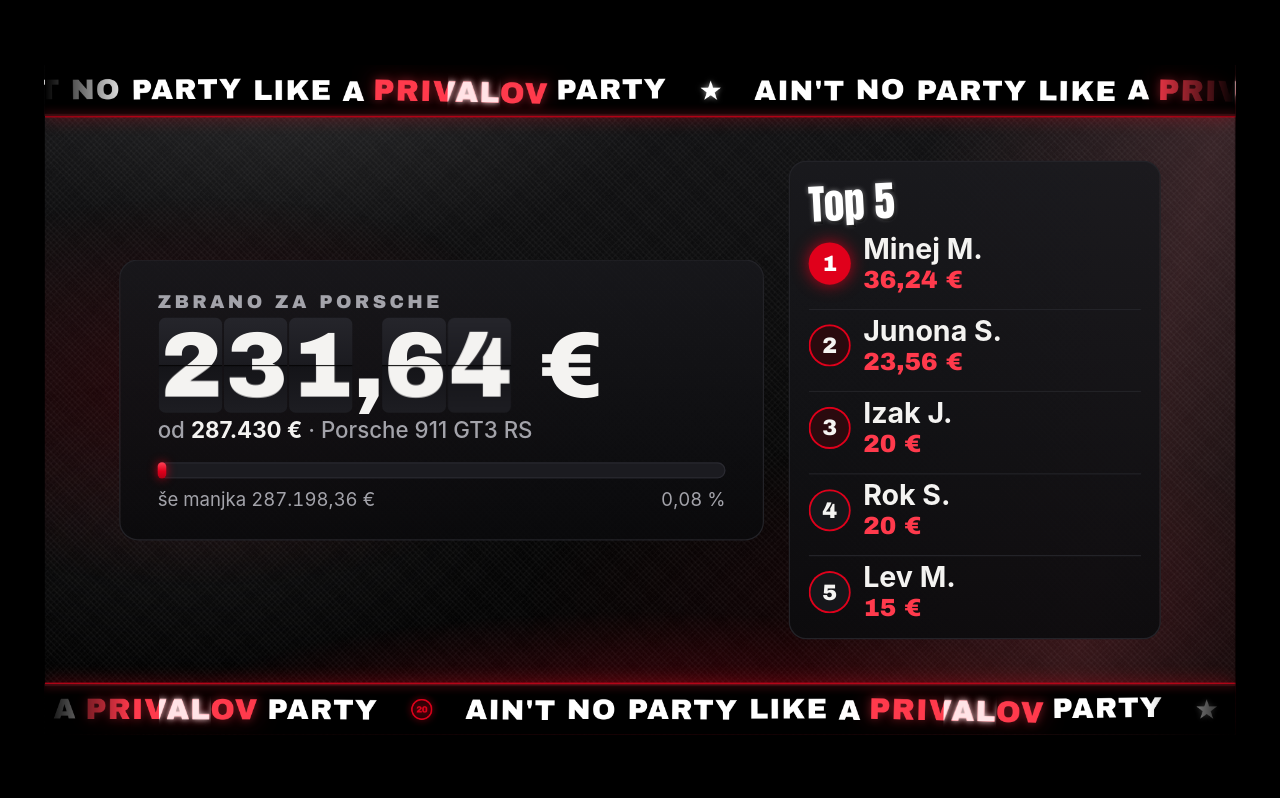
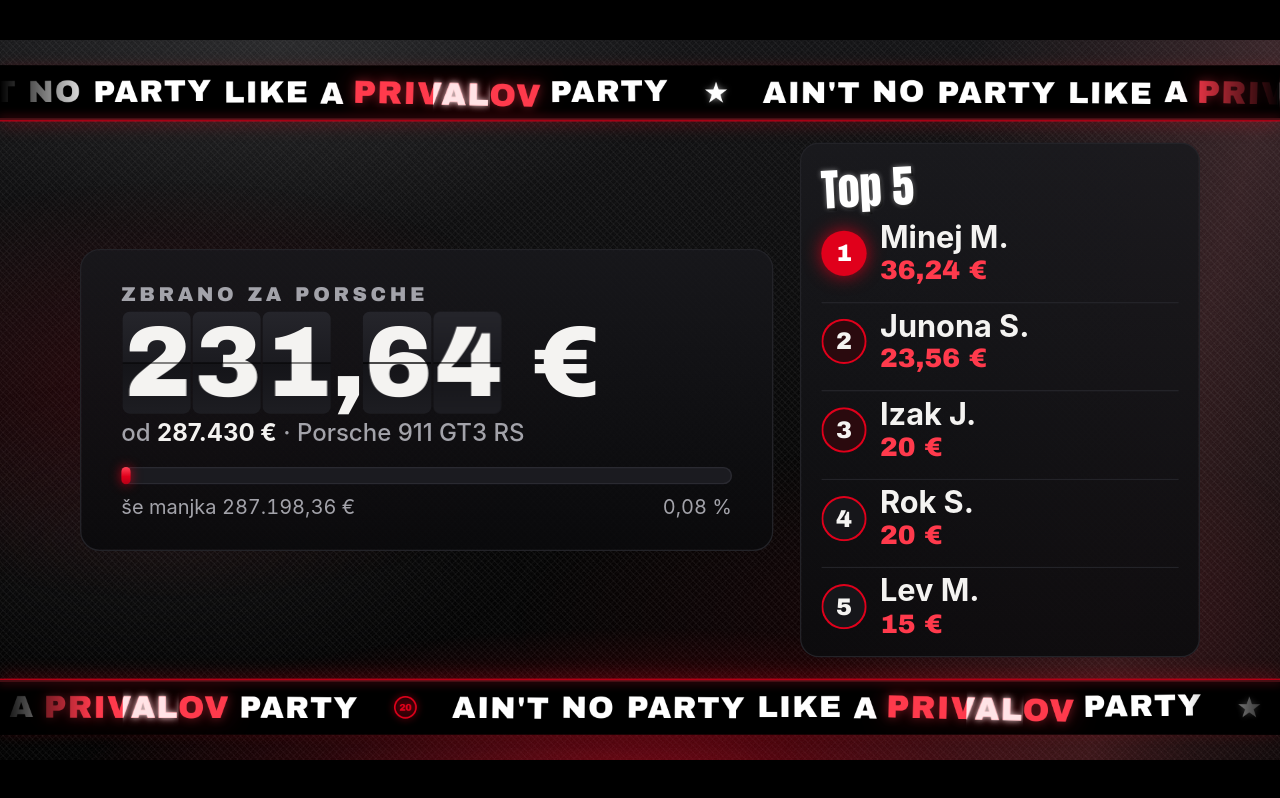
Before and after one commit to stefikus67/zur20, a plain HTML site: page tv.html in a window 1280 px wide. Drawn offline with Linux system fonts and the light colour scheme; animation ran at ten frames a second; a web font is replaced by a local one.

Commit message:
TV: screen_fit keeps full width, moves ticker bands inward instead of shrinking (page_rev 6)
Co-Authored-By: Claude Opus 5.5 <noreply@anthropic.com>

```diff
--- a/tv.html
+++ b/tv.html
@@ -192,8 +192,8 @@
   .v-beat { opacity: 0; will-change: opacity; background: radial-gradient(55% 35% at 50% 100%, rgba(var(--red-glow), .45), transparent 70%); }
   .beatdbg { position: absolute; left: 16px; bottom: 92px; z-index: 7; font: 600 18px/1.2 var(--ui); color: #9a9aa2;
     background: rgba(0,0,0,.6); padding: 4px 10px; border-radius: 8px; }
-  .ticker.tk-bot { bottom: 0; border-top: 2px solid var(--red); box-shadow: 0 -6px 24px rgba(var(--red-glow), .25); }
-  .ticker.tk-top { top: 0; border-bottom: 2px solid var(--red); box-shadow: 0 6px 24px rgba(var(--red-glow), .25); }
+  .ticker.tk-bot { bottom: var(--tk-inset, 0px); border-top: 2px solid var(--red); box-shadow: 0 -6px 24px rgba(var(--red-glow), .25); }
+  .ticker.tk-top { top: var(--tk-inset, 0px); border-bottom: 2px solid var(--red); box-shadow: 0 6px 24px rgba(var(--red-glow), .25); }
   .ticker.off { opacity: 0; }
   .ticker::before, .ticker::after { content: ""; position: absolute; top: 0; bottom: 0; width: 140px; z-index: 2; pointer-events: none; }
   .ticker::before { left: 0; background: linear-gradient(90deg, #000, rgba(0,0,0,0)); }
@@ -414,15 +414,15 @@
   if (LITE) stage.classList.add('lite');
 
   // ---------- fit the 1920x1080 stage to any screen ----------
-  // tv.json "screen_fit" (0.8-1, default 1) shrinks the stage so a TV's overscan does not cut the tickers; ?fit= overrides.
+  // tv.json "screen_fit" (0.8-1, default 1) moves the two ticker bands inward (full width kept) so a TV's overscan does not cut them; ?fit= overrides.
   var screenFit = 1, fitUrl = parseFloat(new URLSearchParams(location.search).get('fit'));
   function setScreenFit(v) {
     if (isFinite(fitUrl)) v = fitUrl;
     v = (typeof v === 'number' && isFinite(v)) ? Math.min(1, Math.max(0.8, v)) : 1;
-    if (v !== screenFit) { screenFit = v; fitStage(); }
+    if (v !== screenFit) { screenFit = v; stage.style.setProperty('--tk-inset', Math.round((1 - v) * 540) + 'px'); }
   }
   function fitStage() {
-    var s = Math.min(window.innerWidth / 1920, window.innerHeight / 1080) * screenFit;
+    var s = Math.min(window.innerWidth / 1920, window.innerHeight / 1080);
     stage.style.transform = 'scale(' + s + ')';
   }
   window.addEventListener('resize', fitStage);
--- a/tv.json
+++ b/tv.json
@@ -129,6 +129,6 @@
     "bpm_fallback": 124,
     "sensitivity": 0.5
   },
-  "page_rev": 5,
+  "page_rev": 6,
   "screen_fit": 0.93
 }
```
